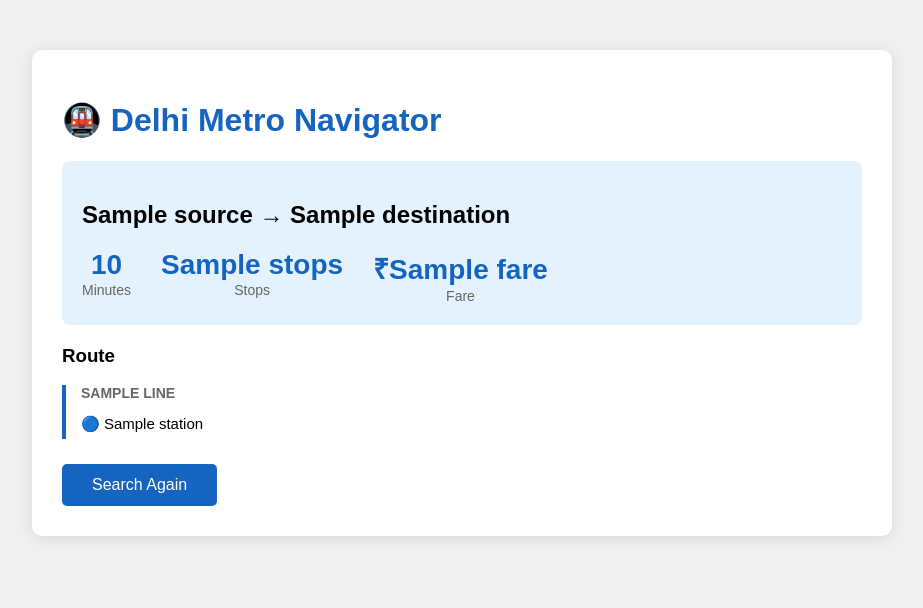
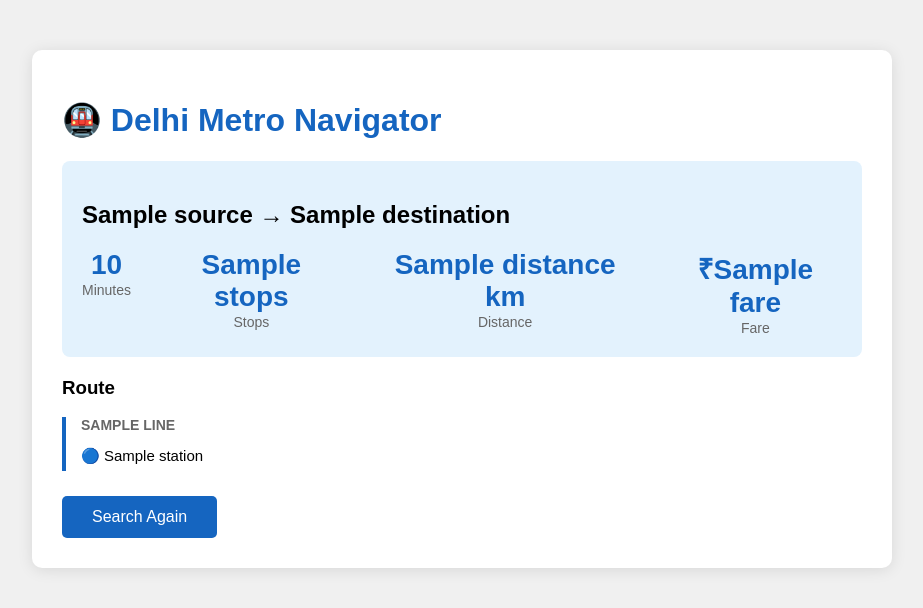
Before and after one commit to AaryamanPSingh/metro-navigator, a Flask app: template templates/result.html in a window 1280 px wide. Shown: the top 608 px of the page, without its empty margins (178-1101 px from the left). Run offline with Flask 3, Linux system fonts and the light colour scheme; the template is opened without the code that fills it: most values are stand-ins (such as "Sample title", 1, 10 or a date in 2020).

Commit message:
add official GTFS data, Dijkstra with real travel times, fare calculation

```diff
--- a/app.py
+++ b/app.py
@@ -16,17 +16,80 @@ def get_all_stations():
     conn.close()
     return stations
 
-def calculate_fare(num_stops):
-    distance = num_stops * 1.5
+def calculate_fare(path):
     conn = get_connection()
     cursor = conn.cursor(dictionary=True)
-    cursor.execute('''
-        SELECT amount FROM Fare
-        WHERE min_distance <= %s AND max_distance > %s
-    ''', (distance, distance))
-    fare = cursor.fetchone()
+
+    # Get Orange Line id
+    cursor.execute("SELECT line_id FROM Line WHERE color = 'Orange'")
+    orange = cursor.fetchone()
+    orange_line_id = orange['line_id'] if orange else None
+    cursor.fetchall()
+
+    regular_distance = 0
+    airport_express_distance = 0
+    airport_express_start = None
+    airport_express_end = None
+
+    for i in range(1, len(path)):
+        station1_id = path[i-1][0]
+        station2_id = path[i][0]
+        line_id = path[i][1]
+
+        if station1_id == station2_id:
+            continue
+
+        cursor.execute('''
+            SELECT distance FROM Connection
+            WHERE station1_id = %s AND station2_id = %s
+        ''', (station1_id, station2_id))
+        result = cursor.fetchone()
+        cursor.fetchall()
+        dist = result['distance'] if result else 0
+
+        if line_id == orange_line_id:
+            if airport_express_start is None:
+                airport_express_start = station1_id
+            airport_express_end = station2_id
+            airport_express_distance += dist
+        else:
+            regular_distance += dist
+
+    # Airport Express fare lookup
+    airport_express_fare = 0
+    if airport_express_start and airport_express_end:
+        cursor.execute('SELECT name FROM Station WHERE station_id = %s', (airport_express_start,))
+        from_name = cursor.fetchone()['name']
+        cursor.fetchall()
+        cursor.execute('SELECT name FROM Station WHERE station_id = %s', (airport_express_end,))
+        to_name = cursor.fetchone()['name']
+        cursor.fetchall()
+
+        cursor.execute('''
+            SELECT amount FROM AirportExpressFare
+            WHERE from_station = %s AND to_station = %s
+        ''', (from_name, to_name))
+        ae_fare = cursor.fetchone()
+        cursor.fetchall()
+        airport_express_fare = ae_fare['amount'] if ae_fare else 64
+
+    # Regular DMRC fare based on regular distance only
+    regular_fare = 0
+    if regular_distance > 0:
+        cursor.execute('''
+            SELECT amount FROM Fare
+            WHERE min_distance <= %s AND max_distance > %s
+        ''', (regular_distance, regular_distance))
+        fare = cursor.fetchone()
+        cursor.fetchall()
+        regular_fare = fare['amount'] if fare else 64
+
     conn.close()
-    return fare['amount'] if fare else 60
+
+    total_distance = round(regular_distance + airport_express_distance, 2)
+    total_fare = regular_fare + airport_express_fare
+
+    return total_fare, total_distance
 
 @app.route('/')
 def index():
@@ -55,15 +118,16 @@ def search():
         return render_template('index.html', error="No path found", stations=get_all_stations())
 
     details = get_path_details(path)
-    fare = calculate_fare(len(path))
+    fare, distance = calculate_fare(path)
 
     return render_template('result.html',
-                         details=details,
-                         cost=cost,
-                         fare=fare,
-                         source=source,
-                         destination=destination,
-                         stops=len(path))
+                     details=details,
+                     cost=cost,
+                     fare=fare,
+                     distance=distance,
+                     source=source,
+                     destination=destination,
+                     stops=len(details))
 
 if __name__ == '__main__':
     app.run(debug=True)
--- a/templates/result.html
+++ b/templates/result.html
@@ -18,6 +18,10 @@
                 <div class="stat">
                     <span class="stat-value">{{ stops }}</span>
                     <span class="stat-label">Stops</span>
+                </div>
+                <div class="stat">
+                    <span class="stat-value">{{ distance }} km</span>
+                    <span class="stat-label">Distance</span>
                 </div>
                 <div class="stat">
                     <span class="stat-value">₹{{ fare }}</span>
```
Also changed, not shown: djikstra.py (+10 -0 lines).
